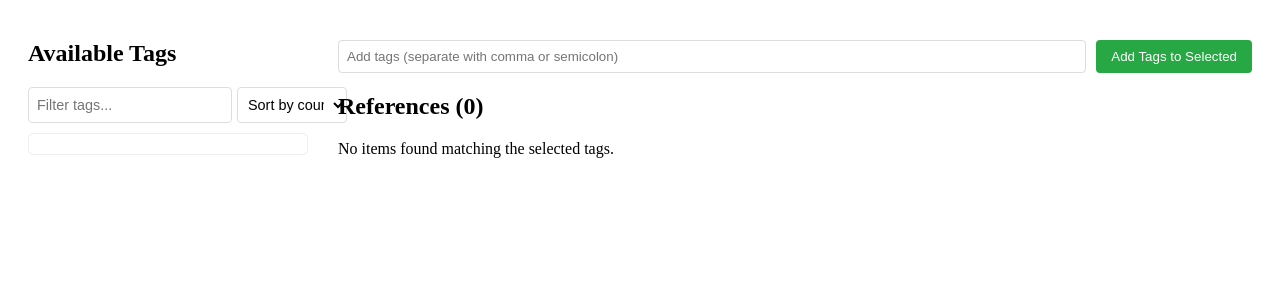
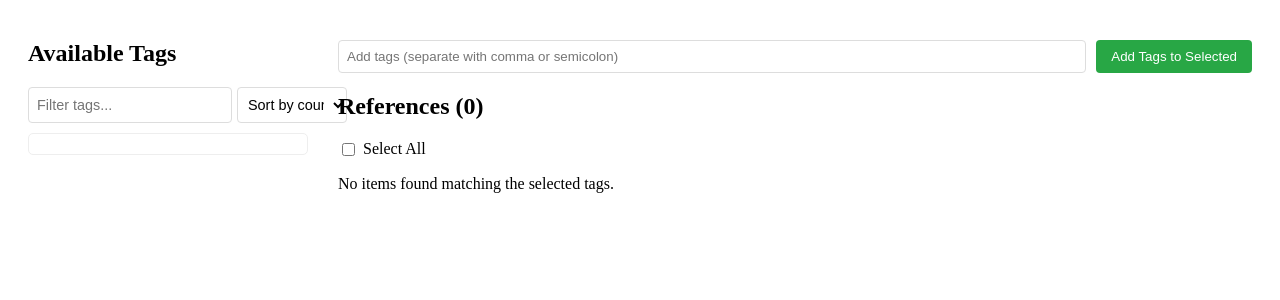
Before and after one commit to herrlich10/zotero-viewer, a Flask app: page / in a window 1280 px wide. Shown: the top 300 px of the page. Run offline with Flask 3, Linux system fonts and the light colour scheme; parts of the project's set-up code (start-up, migrations or seed data) failed here and were passed over.

Commit message:
feat(ui): add select all functionality for reference items
Introduce a "Select All" checkbox to allow users to select or deselect all reference items at once. This improves usability by reducing the need to manually check each item. The feature includes CSS styling, HTML markup, and JavaScript logic to handle the checkbox state and synchronization with individual item checkboxes.

```diff
--- a/static/js/main.js
+++ b/static/js/main.js
@@ -286,6 +286,57 @@ function initializeTagFilterAndSort() {
 }
 
 // Initialize everything when the DOM is loaded
+// Add this function to handle the select all checkbox functionality
+function initializeSelectAllCheckbox() {
+    const selectAllCheckbox = document.getElementById('select-all-checkbox');
+    const itemCheckboxes = document.querySelectorAll('input[name="selected_items"]');
+
+    if (!selectAllCheckbox || itemCheckboxes.length === 0) return;
+
+    // Update select all checkbox state based on item checkboxes
+    function updateSelectAllCheckbox() {
+        const checkedCount = document.querySelectorAll('input[name="selected_items"]:checked').length;
+
+        if (checkedCount === 0) {
+            // None selected
+            selectAllCheckbox.checked = false;
+            selectAllCheckbox.indeterminate = false;
+        } else if (checkedCount === itemCheckboxes.length) {
+            // All selected
+            selectAllCheckbox.checked = true;
+            selectAllCheckbox.indeterminate = false;
+        } else {
+            // Some selected
+            selectAllCheckbox.checked = false;
+            selectAllCheckbox.indeterminate = true;
+        }
+    }
+
+    // Add event listener to select all checkbox
+    selectAllCheckbox.addEventListener('change', function() {
+        const newState = this.checked;
+
+        // Set all checkboxes to the new state
+        itemCheckboxes.forEach(checkbox => {
+            checkbox.checked = newState;
+        });
+
+        // Update common tags display
+        updateCommonTags();
+    });
+
+    // Add event listeners to individual checkboxes
+    itemCheckboxes.forEach(checkbox => {
+        checkbox.addEventListener('change', function() {
+            updateSelectAllCheckbox();
+        });
+    });
+
+    // Initialize the state
+    updateSelectAllCheckbox();
+}
+
+// Update the DOMContentLoaded event handler to include the new function
 document.addEventListener('DOMContentLoaded', function() {
     initializeTagFilterAndSort();
 
@@ -293,6 +344,9 @@ document.addEventListener('DOMContentLoaded', function() {
     checkboxes.forEach(checkbox => {
         checkbox.addEventListener('change', updateCommonTags);
     });
+
+    // Initialize select all checkbox
+    initializeSelectAllCheckbox();
 });
 
 
--- a/static/styles.css
+++ b/static/styles.css
@@ -249,3 +249,18 @@ input[type="text"] {
     background-color: #ffffc0;
     border-color: #e6e600;
 }
+
+/* Add this to your existing CSS */
+.select-all-container {
+    margin-bottom: 15px;
+    display: flex;
+    align-items: center;
+}
+
+.select-all-container input[type="checkbox"] {
+    margin-right: 8px;
+}
+
+.select-all-container label {
+    cursor: pointer;
+}
--- a/templates/index.html
+++ b/templates/index.html
@@ -104,8 +104,12 @@
                 </div>
 
                 <h2>References ({{ items|length }})</h2>
-                {% if items %}
-                    {% for item in items %}
+                                <div class="select-all-container">
+                                    <input type="checkbox" id="select-all-checkbox">
+                                    <label for="select-all-checkbox">Select All</label>
+                                </div>
+                                {% if items %}
+                                    {% for item in items %}
                         <div class="item">
                             <!-- Ensure checkbox has correct name and value -->
                             <input type="checkbox"
```
